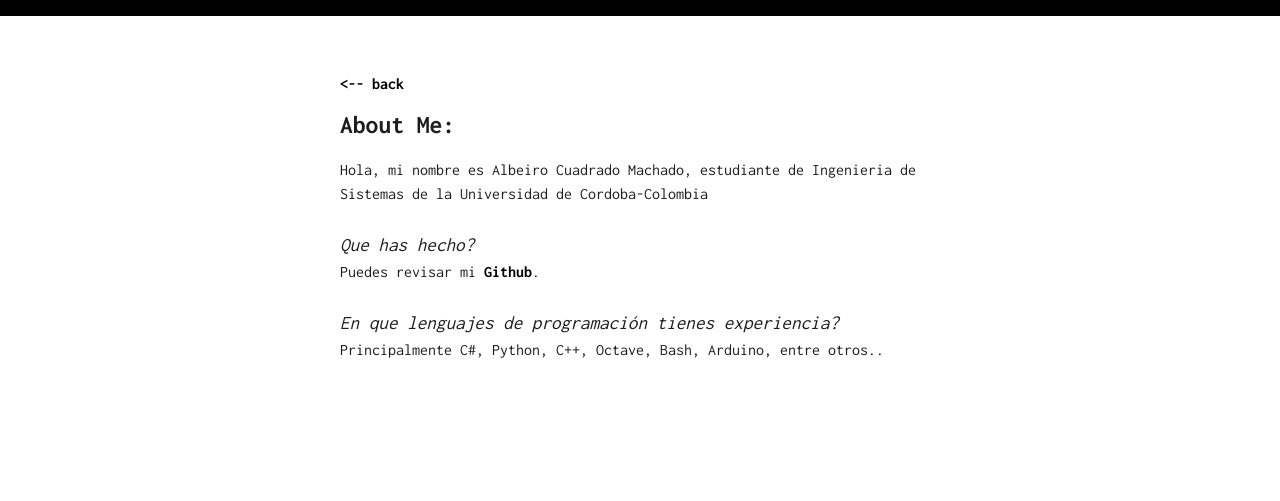
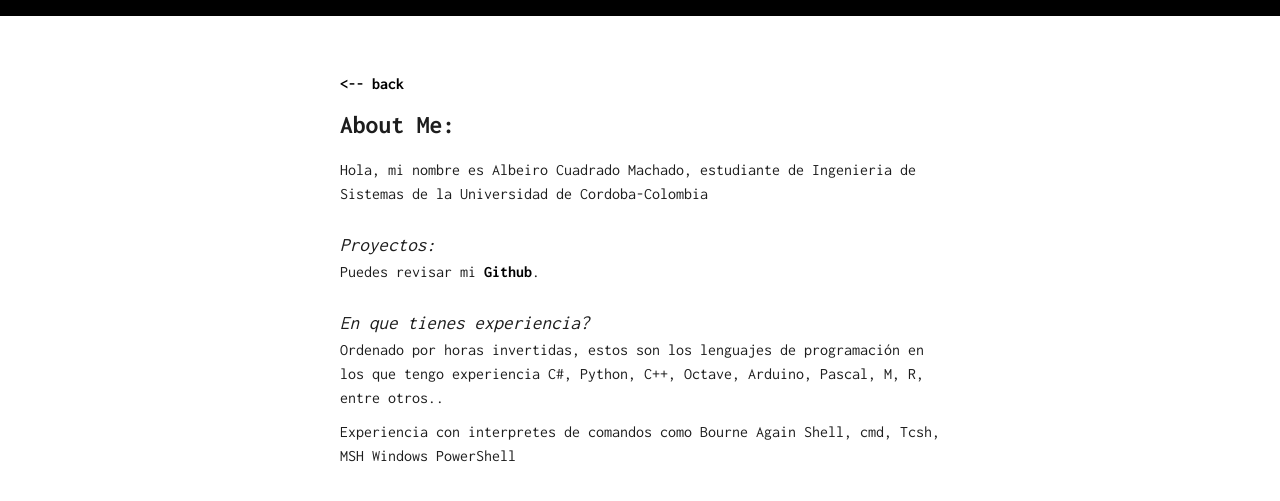
Before and after one commit to AlbCM/albcm.github.io, a Jekyll site: the page built from me/index.md, in a window 1280 px wide. Shown: the top 501 px of the page. Built offline with Jekyll 4.4.1, drawn with Linux system fonts in a browser that asks for light colours; comment, search, counter and statistics services are not loaded.

Commit message:
Update index.md

```diff
--- a/me/index.md
+++ b/me/index.md
@@ -4,9 +4,10 @@ layout: about
 
 Hola, mi nombre es Albeiro Cuadrado Machado, estudiante de Ingenieria de Sistemas de la Universidad de Cordoba-Colombia
 
-
-# Que has hecho?
+# Proyectos:
 Puedes revisar mi [Github](https://github.com/albcm).
 
-# En que lenguajes de programación tienes experiencia?
-Principalmente C#, Python, C++, Octave, Bash, Arduino, entre otros..
+# En que tienes experiencia?
+Ordenado por horas invertidas, estos son los lenguajes de programación en los que tengo experiencia C#, Python, C++, Octave, Arduino, Pascal, M, R, entre otros..
+
+Experiencia con interpretes de comandos como  Bourne Again Shell, cmd, Tcsh, MSH Windows PowerShell
```
